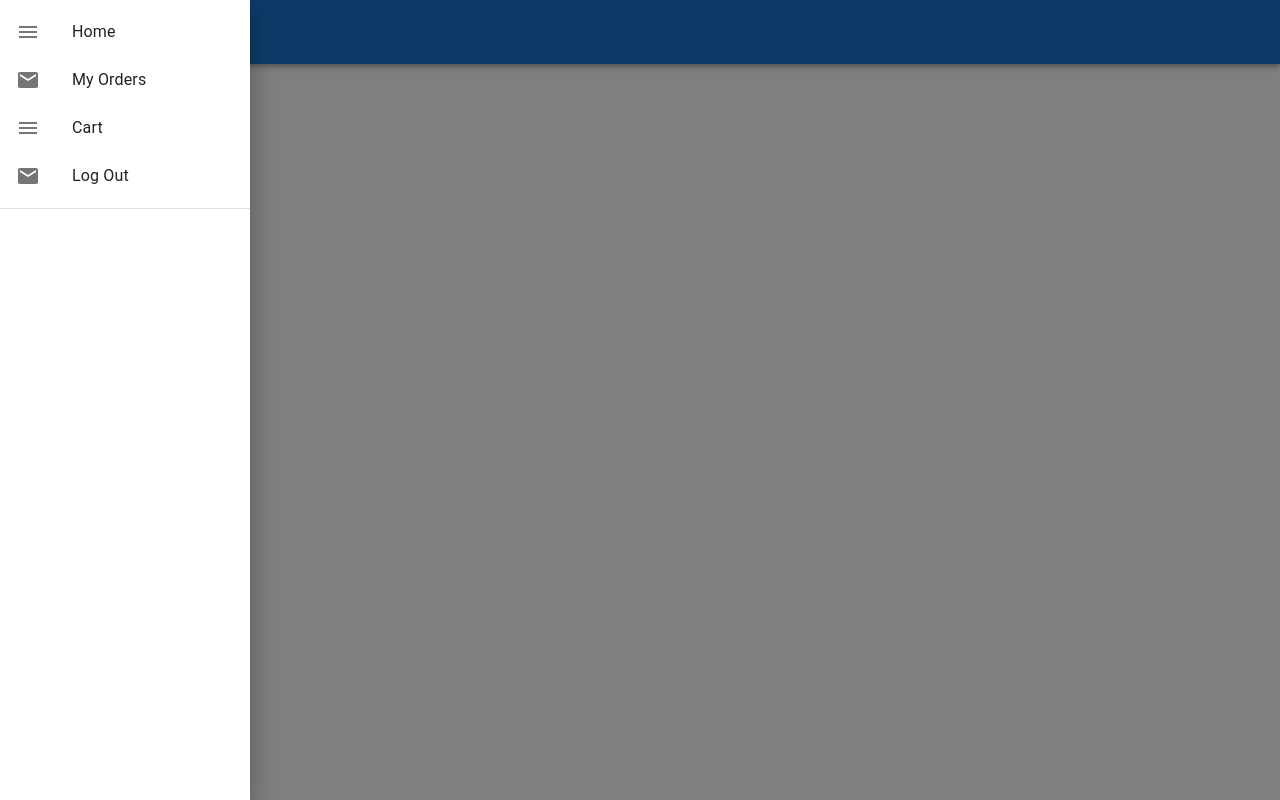
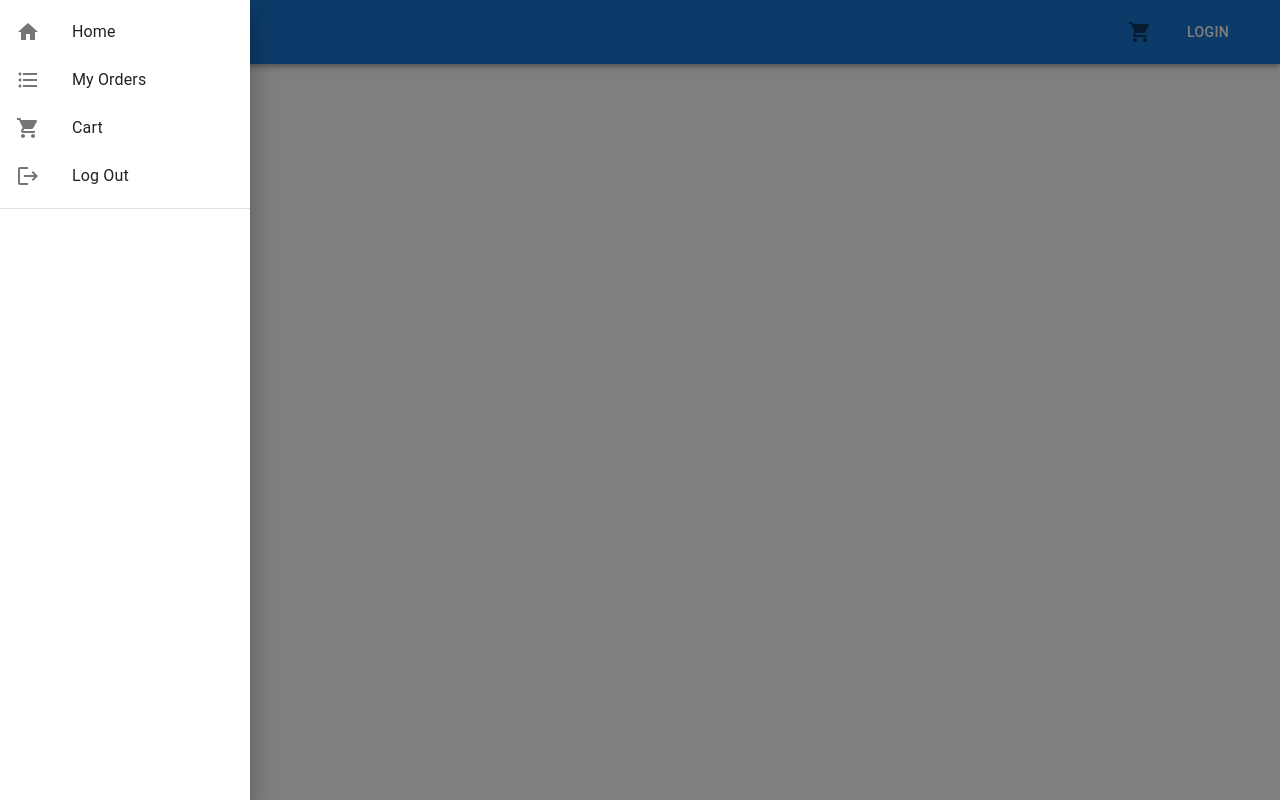
Before and after one commit to CS253-Stonks/volksmarkt-frontend, a React (Create React App) app: page /shop in a window 1280 px wide. Both pictures are taken after a click on the button 36 px from the left and 32 px from the top of the page. Built offline with nearby package versions, Linux system fonts and the light colour scheme.

Commit message:
fixed navbar

```diff
--- a/src/components/Navbar/navbar.js
+++ b/src/components/Navbar/navbar.js
@@ -21,8 +21,11 @@ import ListItemButton from '@mui/material/ListItemButton'
 import ListItemIcon from '@mui/material/ListItemIcon'
 import ListItemText from '@mui/material/ListItemText'
 import { useLocation } from 'react-router-dom'
-
-
+import { Rule } from '@mui/icons-material'
+import LogoutIcon from '@mui/icons-material/Logout';
+// import ShoppingCartIcon from '@mui/icons-material/ShoppingCart';
+import FormatListBulletedIcon from '@mui/icons-material/FormatListBulleted';
+import HomeIcon from '@mui/icons-material/Home';
 const StyledBadge = styled(Badge)(({ theme }) => ({
 	'& .MuiBadge-badge': {
 		right: -3,
@@ -35,22 +38,26 @@ const StyledBadge = styled(Badge)(({ theme }) => ({
 
 
 function NavBar() {
+	const location = useLocation();
 	const history = useHistory();
 	const openSide = (text) => {
 		console.log("openside")
 		console.log(text);
-		if(text === 'Cart') history.push('/cart/')
-		else if(text === 'Log Out'){
+		if (text === 'Cart') history.push('/cart/')
+		else if (text === 'Log Out') {
 			console.log("there")
 			localStorage.removeItem('first_name')
 			localStorage.removeItem('last_name')
 			history.push('/')
 		}
-		else if(text === 'Home'){
+		else if (text === 'Home') {
 			history.push('/')
 		}
-		else if(text === 'My Orders'){
+		else if (text === 'My Orders') {
 			history.push('/MyOrders/')
+		}
+		else if(text === 'Order List'){
+			history.push('/SellersOrders/')
 		}
 	}
 	const [state, setState] = React.useState({
@@ -67,8 +74,46 @@ function NavBar() {
 
 		setState({ ...state, [anchor]: open })
 	}
-
-	const list = (anchor) => (
+	const getIcon = (text) => {
+		if(text === 'Log Out'){
+			return (<LogoutIcon />)
+		}
+		else if(text === 'Cart'){
+			return (<ShoppingCartIcon />)
+		}
+		else if(text === 'My Orders' || text === 'Order List'){
+			return (<FormatListBulletedIcon />)
+		}
+		else if(text === 'Home'){
+			return (<HomeIcon />)
+		}
+	}
+	const list = (anchor) => {
+		if (location.pathname.toLowerCase().includes('seller')) {
+			return (
+				<Box
+					sx={{ width: anchor === 'top' || anchor === 'bottom' ? 'auto' : 250 }}
+					role="presentation"
+					onClick={toggleDrawer(anchor, false)}
+					onKeyDown={toggleDrawer(anchor, false)}
+				>
+					<List>
+						{['Home', 'Order List', 'Log Out'].map((text, index) => (
+							<ListItem key={text} disablePadding>
+								<ListItemButton onClick={() => openSide(text)}>
+									<ListItemIcon>
+										{getIcon(text)}
+									</ListItemIcon>
+									<ListItemText primary={text} />
+								</ListItemButton>
+							</ListItem>
+						))}
+					</List>
+					<Divider />
+				</Box>
+			)
+		}
+		return (
 			<Box
 				sx={{ width: anchor === 'top' || anchor === 'bottom' ? 'auto' : 250 }}
 				role="presentation"
@@ -80,7 +125,7 @@ function NavBar() {
 						<ListItem key={text} disablePadding>
 							<ListItemButton onClick={() => openSide(text)}>
 								<ListItemIcon>
-								{index % 2 === 0 ? <InboxIcon /> : <MailIcon />}
+									{getIcon(text)}
 								</ListItemIcon>
 								<ListItemText primary={text} />
 							</ListItemButton>
@@ -105,6 +150,7 @@ function NavBar() {
 			</List> */}
 			</Box>
 		)
+	}
 
 
 
@@ -123,32 +169,6 @@ function NavBar() {
 	const moveToSellersOrders = () => {
 		history.push('/SellersOrders');
 	}
-	const RightSide = (type) => {
-		if(type === 'Seller'){
-			if(localStorage.getItem('seller_first_name')===null){
-				return (
-					<Button color="inherit" onClick={handleLoginSeller} sx={{ marginX: 2 }}>Login</Button>
-				)
-			}
-			else{
-				return (
-					<Button color="inherit" onClick = {moveToSellersOrders} sx={{ marginX: 2 }}>{localStorage.getItem('seller_first_name') + ' ' + localStorage.getItem('seller_last_name')}</Button>
-				)
-			}
-		}
-		else{
-			if(localStorage.getItem('first_name')===null){
-				return (
-					<Button color="inherit" onClick={handleLogin} sx={{ marginX: 2 }}>Login</Button>
-				)
-			}
-			else{
-				return (
-					<Button color="inherit" onClick = {moveToMyOrders} sx={{ marginX: 2 }}>{localStorage.getItem('first_name') + ' ' + localStorage.getItem('last_name')}</Button>
-				)
-			}
-		}
-	}
 	const CartButton = () => {
 		return (
 			<IconButton onClick={movetoCart}>
@@ -158,11 +178,39 @@ function NavBar() {
 			</IconButton>
 		)
 	}
+	const RightSide = (type) => {
+		if (type.toLowerCase() === 'seller') {
+			if (localStorage.getItem('seller_first_name') === null) {
+				return (
+					<Button color="inherit" onClick={handleLoginSeller} sx={{ marginX: 2 }}>Login</Button>
+				)
+			}
+			else {
+				return (
+					<Button color="inherit" onClick={moveToSellersOrders} sx={{ marginX: 2 }}>{localStorage.getItem('seller_first_name') + ' ' + localStorage.getItem('seller_last_name')}</Button>
+				)
+			}
+		}
+		else {
+			if (localStorage.getItem('first_name') === null) {
+				return (
+					<Button color="inherit" onClick={handleLogin} sx={{ marginX: 2 }}>Login</Button>
+				)
+			}
+			else {
+				return (
+					<Button color="inherit" onClick={moveToMyOrders} sx={{ marginX: 2 }}>{localStorage.getItem('first_name') + ' ' + localStorage.getItem('last_name')}</Button>
+				)
+			}
+		}
+	}
 	const anchor = 'left'
-	let location = useLocation()
 	const heading1 = location.pathname.substring(1)
-	const heading = (heading1.substring(0, 4)==="shop" ? "Shop" : heading1.charAt(0).toUpperCase() + heading1.slice(1))
-
+	const heading = (heading1.substring(0, 4) === "shop" ? "Shop" : heading1.charAt(0).toUpperCase() + heading1.slice(1))
+	const needCart = () => {
+		if (heading1.toLowerCase().includes('seller')) return false;
+		return true;
+	}
 	return (
 		<Box sx={{ flexGrow: 1 }}>
 			<AppBar position="static">
@@ -196,6 +244,7 @@ function NavBar() {
 							<Typography variant="h6" component="div" sx={{ flexGrow: 1 }}>
 								Sign In
 							</Typography>
+							<CartButton />
 						</Route>
 						<Route exact path="/SignUp">
 							<Typography variant="h6" component="div" sx={{ flexGrow: 1 }}>
@@ -204,6 +253,20 @@ function NavBar() {
 							<CartButton />
 							{RightSide('buyer')}
 							{/* <Button color="inherit" onClick={handleLogin} sx={{ marginX: 2 }}>Login</Button> */}
+						</Route>
+						<Route exact path='/MyOrders/'>
+							<Typography variant="h6" component="div" sx={{ flexGrow: 1 }}>
+								My Orders
+							</Typography>
+							<CartButton />
+							{RightSide('Buyer')}
+						</Route>
+						<Route exact path='/cart/'>
+							<Typography variant="h6" component="div" sx={{ flexGrow: 1 }}>
+								Cart
+							</Typography>
+							<CartButton />
+							{RightSide('buyer')}
 						</Route>
 						<Route exact path='/seller/SignIn'>
 							<Typography variant="h6" component="div" sx={{ flexGrow: 1 }}>
@@ -217,12 +280,25 @@ function NavBar() {
 							{RightSide('Seller')}
 							{/* <Button color="inherit" onClick={handleLoginSeller} sx={{ marginX: 2 }}>Login</Button> */}
 						</Route>
+						<Route exact path='/SellersOrders'>
+							<Typography variant="h6" component="div" sx={{ flexGrow: 1 }}>
+								Sellers Orders
+							</Typography>
+							{RightSide('Seller')}
+						</Route>
 						<Route exact path='/seller/'>
 							<Typography variant="h6" component="div" sx={{ flexGrow: 1 }}>
 								Seller Dashboard
 							</Typography>
 							{RightSide('Seller')}
 							{/* <Button color="inherit" onClick={handleLoginSeller} sx={{ marginX: 2 }}>Login</Button> */}
+						</Route>
+						<Route path = '/Shop/'>
+							<Typography variant="h6" component="div" sx={{ flexGrow: 1 }}>
+								Shop
+							</Typography>
+							<CartButton />
+							{RightSide('Buyer')}
 						</Route>
 						<Route path='/'>
 							{heading}
```
Also changed, not shown: src/components/Navbar/SellerNavBar.js (deleted). Lines whose indentation alone changed are shown as unchanged.
